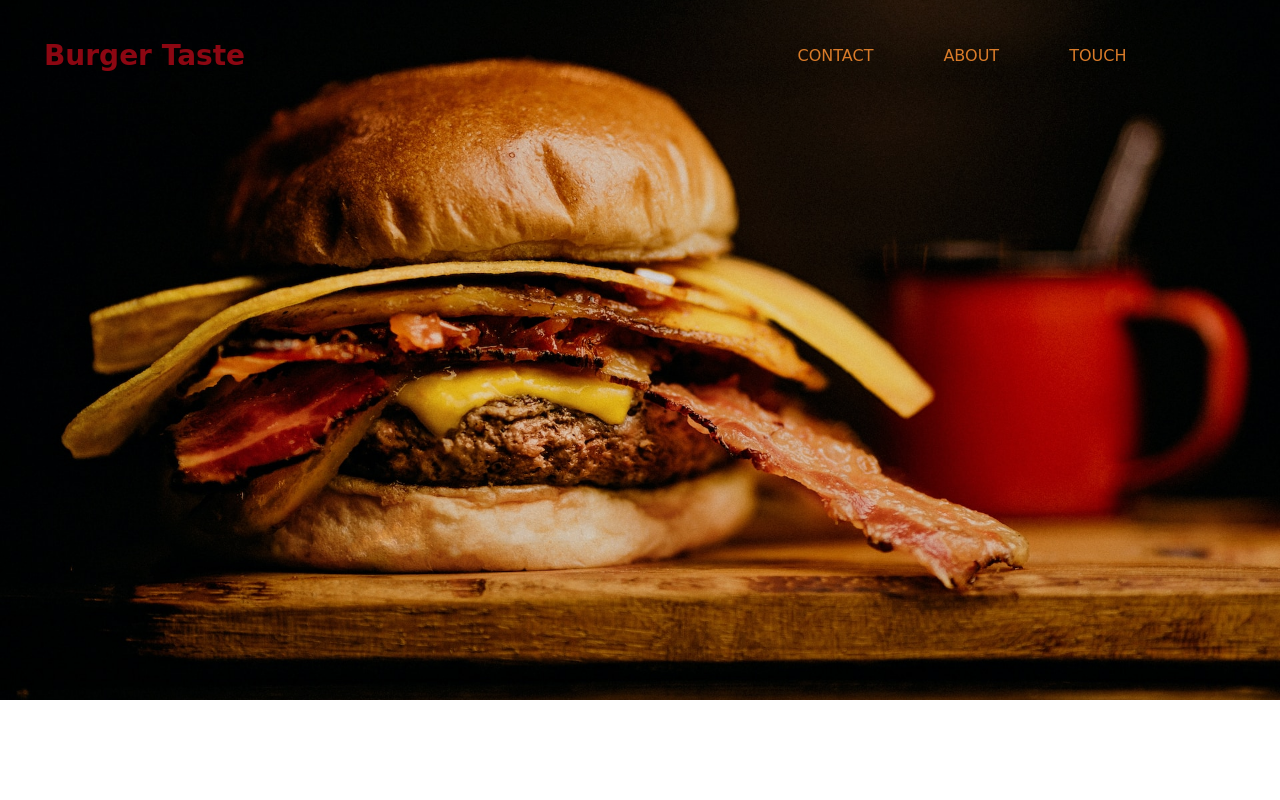
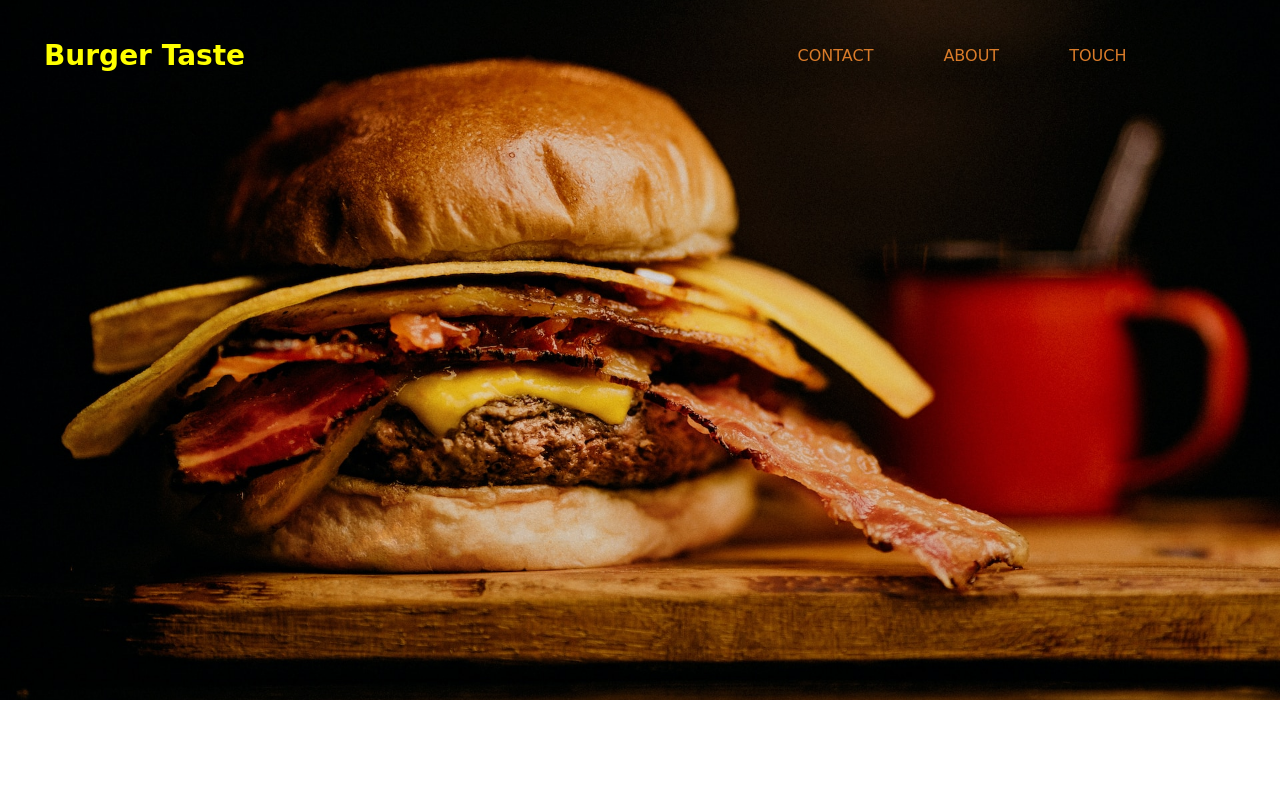
Before and after one commit to MEminUlusoy/BurgerTaste, a website: page index.html in a window 1280 px wide. Shown: the top 800 px of the page. Drawn offline with Linux system fonts and the light colour scheme; a web font is replaced by a local one.

Commit message:
netlify için css deneme

```diff
--- a/style.css
+++ b/style.css
@@ -38,7 +38,7 @@
  }
 
  .navbar h1{
-    color: #8C0712;
+    color: yellow;
     margin-left: 44px;
     font-size: 28px;
     font-family: 'Sigmar', cursive;
```
